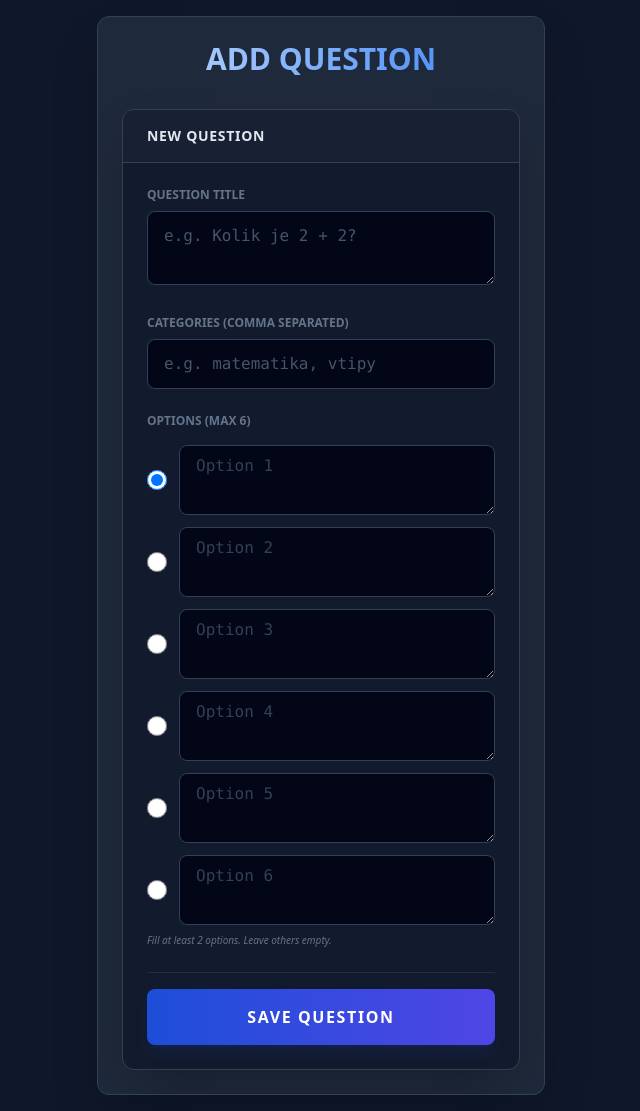
After one commit to ddeejjvviidd/xmas_qr_game, a FastAPI app: template app/templates/add_question.html in a window 1280 px wide. The commit adds this page. Shown: the whole page, without its empty margins (319-959 px from the left). Run offline with FastAPI, Linux system fonts and the light colour scheme; the template is opened without the code that fills it, so the values that code supplies are empty.

Commit message:
page for adding questions, navigation improvements

```diff
--- a/app/main.py
+++ b/app/main.py
@@ -302,6 +302,12 @@ async def add_present_page(request: Request):
         "request": request
     })
 
+@app.get("/add_question")
+async def add_question_page(request: Request):
+    return templates.TemplateResponse("add_question.html", {
+        "request": request
+    })
+
 #===============================================================
 #==================       POST ENDPOINTS      ==================
 #===============================================================
@@ -386,4 +392,69 @@ async def add_present_submit(
 
     print(f"Created new present: {new_code}")
 
-    return RedirectResponse(url="/add_present", status_code=303)
+    return RedirectResponse(url="/control_page", status_code=303)
+
+@app.post("/add_question")
+async def add_question_submit(
+    request: Request,
+    title: str = Form(...),
+    categories: str = Form(""),
+    correct_index: int = Form(...),
+    # Musíme explicitně definovat všech 6 inputů, protože přichází jako jednotlivá pole
+    option_0: str = Form(""),
+    option_1: str = Form(""),
+    option_2: str = Form(""),
+    option_3: str = Form(""),
+    option_4: str = Form(""),
+    option_5: str = Form("")
+):
+    questions = load_questions()
+
+    if questions:
+        new_id = max(q["id"] for q in questions) + 1
+    else:
+        new_id = 0
+
+    categories_list = [c.strip() for c in categories.split(',') if c.strip()]
+
+    raw_options = [option_0, option_1, option_2, option_3, option_4, option_5]
+
+    final_options = []
+    final_correct_index = 0
+
+    if not raw_options[correct_index].strip():
+        # Fallback/Error handling: if user selected an empty field as correct
+        # This is a basic error handling, simply redirecting back would be better in production
+        print("ERROR: Selected correct option is empty.")
+        return RedirectResponse(url="/add_question", status_code=303)
+
+    current_new_index = 0
+    for i, opt in enumerate(raw_options):
+        cleaned_opt = opt.strip()
+        if cleaned_opt:
+            final_options.append(cleaned_opt)
+            if i == correct_index:
+                final_correct_index = current_new_index
+            current_new_index += 1
+
+    # Basic validation requiring at least 2 options
+    if len(final_options) < 2:
+        print("ERROR: Less than 2 options provided.")
+        return RedirectResponse(url="/add_question", status_code=303)
+
+    new_question_data = {
+        "id": new_id,
+        "title": title.strip(),
+        "options": final_options,
+        "correct_option": final_correct_index,
+        "category": categories_list,
+        "answered": False
+    }
+
+    # SAVE
+    questions.append(new_question_data)
+    save_questions(questions)
+
+    print(f"Created new question ID: {new_id}")
+
+    return RedirectResponse(url="/control_page", status_code=303)
--- /dev/null
+++ b/app/templates/add_question.html
@@ -0,0 +1,57 @@
+{% extends "base.html" %}
+
+{% block content %}
+
+    <div class="text-center mb-8">
+        <h1 class="text-3xl font-bold text-transparent bg-clip-text bg-gradient-to-r from-blue-200 to-blue-500">
+            ADD QUESTION
+        </h1>
+    </div>
+
+    <div class="max-w-2xl mx-auto bg-slate-900/80 border border-slate-700 rounded-xl overflow-hidden shadow-2xl">
+        <div class="bg-slate-800/50 px-6 py-4 border-b border-slate-700 flex justify-between items-center">
+            <h2 class="text-slate-200 font-bold tracking-wider uppercase text-sm">NEW QUESTION</h2>
+        </div>
+
+        <form action="/add_question" method="post" class="p-6 space-y-6">
+
+            <div>
+                <label class="block text-xs uppercase font-bold text-slate-500 mb-2">Question Title</label>
+                <textarea name="title" rows="2" placeholder="e.g. Kolik je 2 + 2?" required
+                          class="w-full bg-slate-950 border border-slate-700 text-slate-200 rounded-lg px-4 py-3 focus:outline-none focus:border-blue-500 font-mono text-base placeholder-slate-600 transition-colors"></textarea>
+            </div>
+
+            <div>
+                <label class="block text-xs uppercase font-bold text-slate-500 mb-2">Categories (comma separated)</label>
+                <input type="text" name="categories" placeholder="e.g. matematika, vtipy"
+                       class="w-full bg-slate-950 border border-slate-700 text-slate-200 rounded-lg px-4 py-3 focus:outline-none focus:border-blue-500 font-mono text-base placeholder-slate-600 transition-colors">
+            </div>
+
+            <div>
+                <label class="block text-xs uppercase font-bold text-slate-500 mb-4">Options (Max 6)</label>
+
+                <div class="space-y-3">
+                    {% for i in range(6) %}
+                    <div class="flex items-center gap-3">
+                        <div class="flex items-center justify-center">
+                            <input type="radio" name="correct_index" value="{{ i }}" {% if i == 0 %}checked{% endif %}
+                                   class="w-5 h-5 text-blue-600 bg-slate-950 border-slate-600 focus:ring-blue-500 focus:ring-2 cursor-pointer">
+                        </div>
+                            <textarea name="option_{{ i }}" placeholder="Option {{ i + 1 }}" rows="2"
+                                    class="w-full h-[150px] md:h-[70px] bg-slate-950 border border-slate-700 text-slate-200 rounded-lg px-4 py-2 focus:outline-none focus:border-green-500 font-mono text-base placeholder-slate-700 transition-colors resize-y"></textarea>
+                    </div>
+                    {% endfor %}
+                </div>
+                <p class="text-[10px] text-slate-500 mt-2 italic">Fill at least 2 options. Leave others empty.</p>
+            </div>
+
+            <div class="pt-4 border-t border-slate-700/50">
+                <button type="submit" class="w-full py-4 rounded-lg bg-gradient-to-r from-blue-700 to-indigo-600 hover:from-blue-600 hover:to-indigo-500 text-white font-bold tracking-widest shadow-lg shadow-blue-900/20 transition-all flex items-center justify-center gap-2">
+                    SAVE QUESTION
+                </button>
+            </div>
+
+        </form>
+    </div>
+
+{% endblock %}
```
Also changed, not shown: app/templates/control_page.html (+15 -2 lines).
